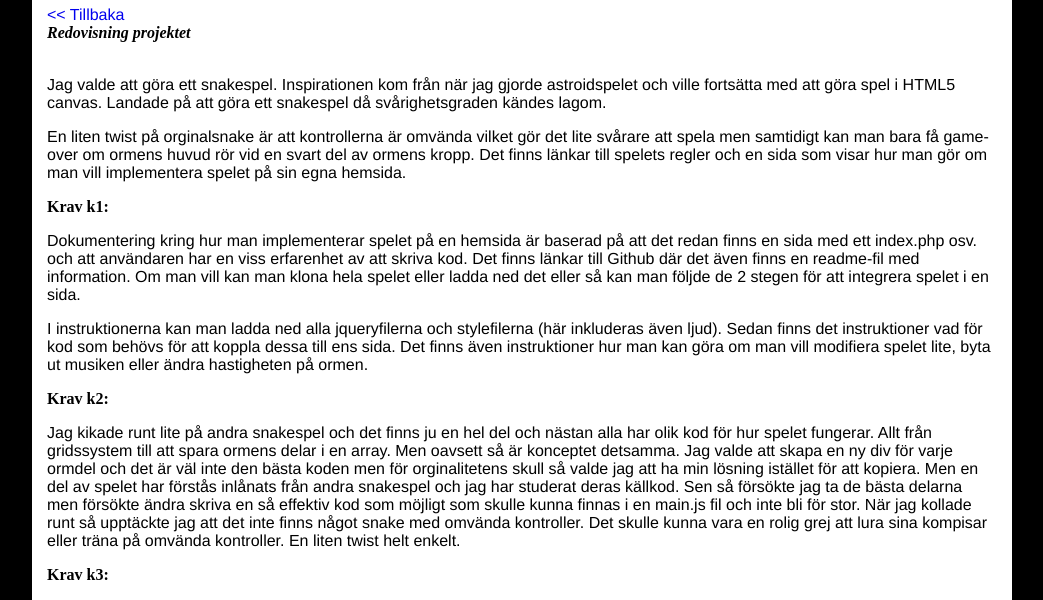
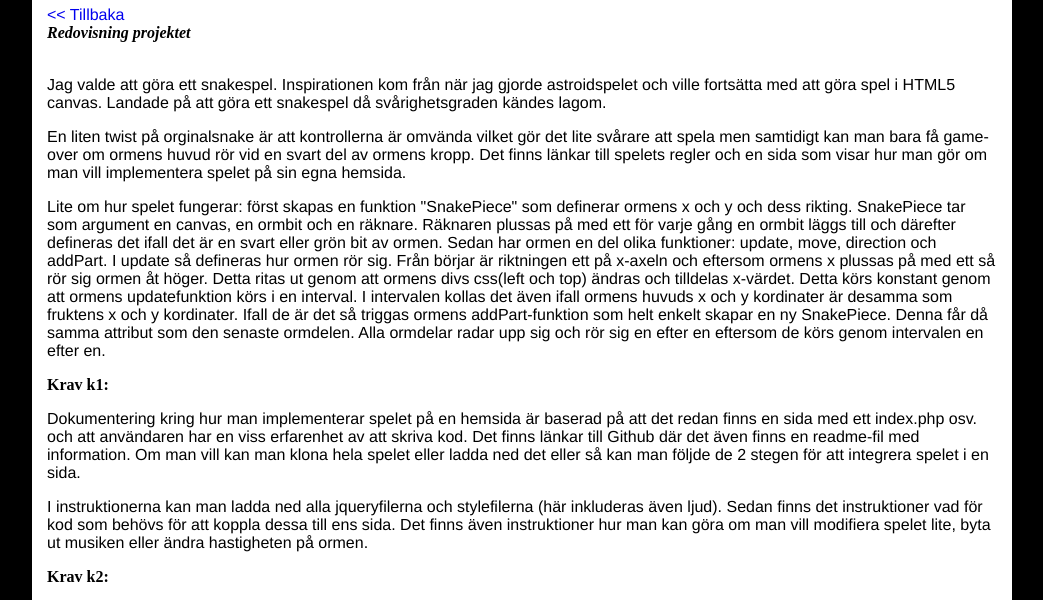
Before and after one commit to tija14/InvertedSnake, a PHP site: page /redovisning.php in a window 1280 px wide. Shown: the part 131-731 px from the top of the page, without its empty margins (118-1161 px from the left). Run offline with PHP 8.4, Linux system fonts and the light colour scheme.

Commit message:
adding some changes

```diff
--- a/footer.php
+++ b/footer.php
@@ -1,13 +1,10 @@
-<?php
-  $d = explode("/", trim($path, "/"));
-  $srcUrl = '../source.php?dir=' . end($d) . '&amp;file=' . basename($_SERVER["PHP_SELF"]) . '#file';
-?>
+
 
 <script src="js/jquery.js"></script>
 <script src="js/main.js"></script>
 </div>
 <footer id="footer">
-<a href='<?=$srcUrl?>'>Källkod</a>
+<a href='https://github.com/tija14/InvertedSnake'>GitHub</a>
 <a href="redovisning.php">Redovisning</a>
 
 </footer>
--- a/js/main.js
+++ b/js/main.js
@@ -98,9 +98,9 @@ SnakePiece.prototype = {
 
 		},
 		addPart: function(){
-			var lastPart = this.part;
 
-			this.part = new SnakePiece(this.canvas, lastPart, count);
+
+			this.part = new SnakePiece(this.canvas, this.part, count);
 			count++;
 		},
 	};
@@ -208,7 +208,7 @@ $(function (){
 
 			alert("Du dog..ditt slutresultat blev: " + points +
 				" tryck på f5 för att spela igen");
-			window.clearInterval(hej);
+			window.clearInterval(interval);
 		}
 
 
--- a/redovisning.php
+++ b/redovisning.php
@@ -13,6 +13,18 @@ det lite svårare att spela men samtidigt kan man bara få game-over om ormens
 huvud rör vid en svart del av ormens kropp.
 Det finns länkar till spelets regler och en sida som visar hur man gör
 om man vill implementera spelet på sin egna hemsida.</p>
+
+<p>Lite om hur spelet fungerar: först skapas en funktion "SnakePiece" som definerar ormens
+x och y och dess rikting. SnakePiece tar som argument en canvas, en ormbit och en räknare. Räknaren plussas
+på med ett för varje gång en ormbit läggs till och därefter defineras det ifall det är en svart eller grön
+bit av ormen. Sedan har ormen en del olika funktioner: update, move, direction och addPart.
+I update så defineras hur ormen rör sig. Från börjar är riktningen ett på x-axeln och eftersom ormens x plussas
+på med ett så rör sig ormen åt höger. Detta ritas ut genom att ormens divs css(left och top) ändras och
+tilldelas x-värdet.  Detta körs konstant genom att ormens updatefunktion körs i en interval. I intervalen
+kollas det även ifall ormens huvuds x och y kordinater är desamma som fruktens x och y kordinater. Ifall de
+är det så triggas ormens addPart-funktion som helt enkelt skapar en ny SnakePiece. Denna får då samma attribut
+som den senaste ormdelen. Alla ormdelar radar upp sig och rör sig en efter en eftersom de körs genom intervalen
+en efter en. </p>
 
 <b>Krav k1: </b>
 <p>Dokumentering kring hur man implementerar spelet på en hemsida är baserad på
--- a/style/style.css
+++ b/style/style.css
@@ -36,7 +36,7 @@ a{
 }
 
 #canvas{
-	border:1px solid #999;
+
 	background-color:white;
 	min-width: 900px;
 	min-height: 400px;
```
Also changed, not shown: 1 other file.
